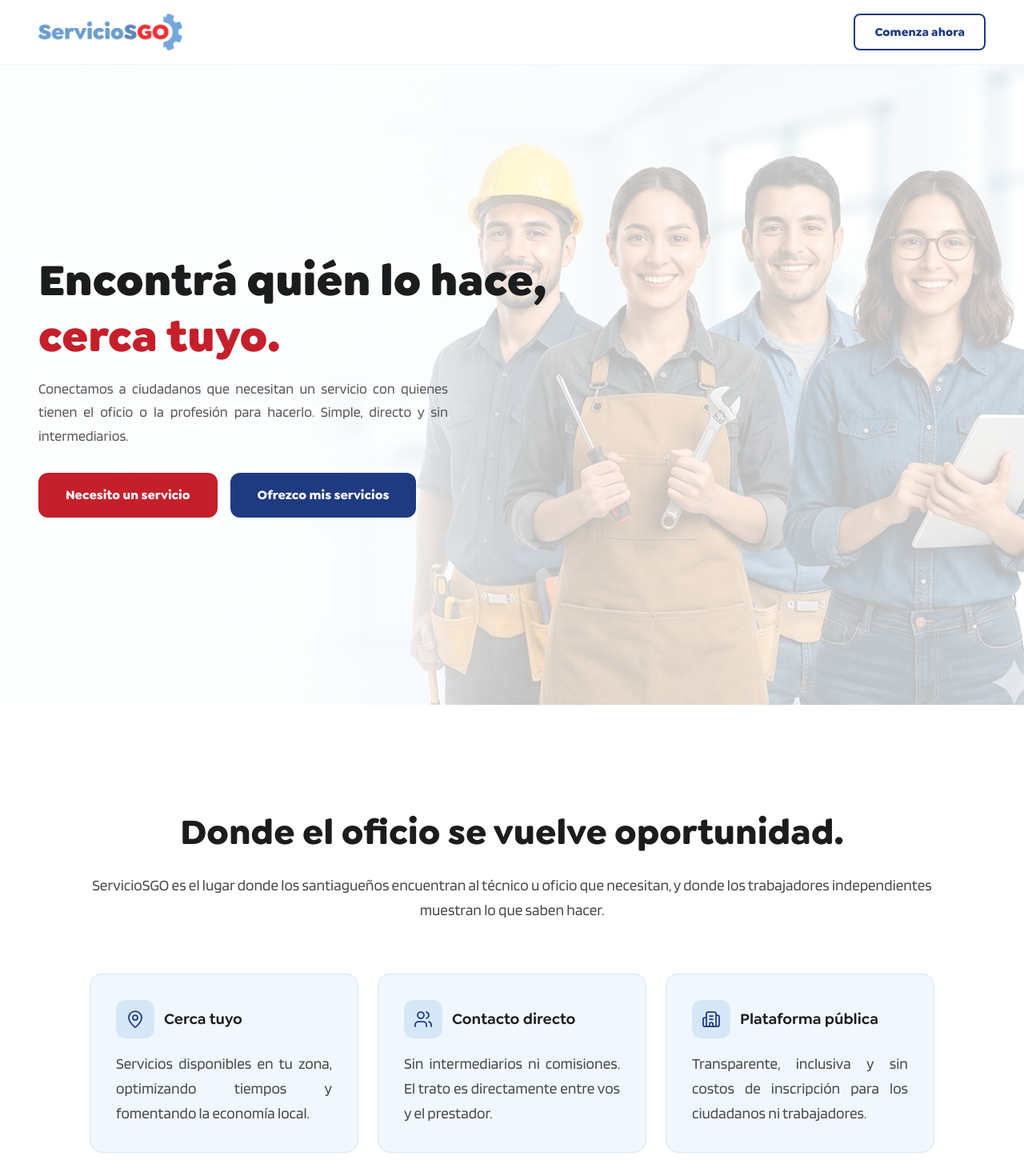
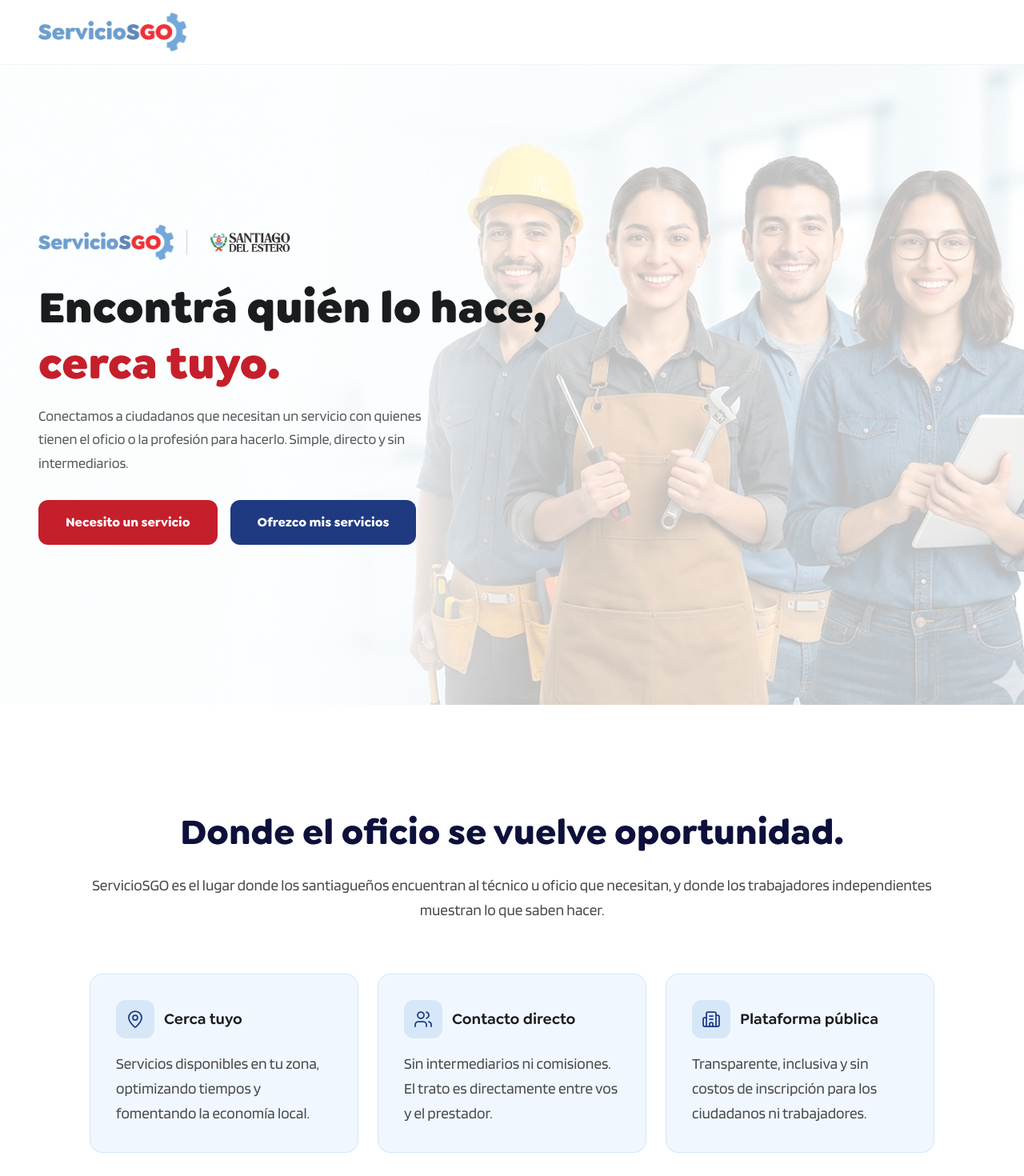
Before and after one commit to agustinatahhan/serviciosgo, a Next.js app: page / in a window 1280 px wide. Shown: the top 1470 px of the page at 80% size. Built offline with nearby package versions, Linux system fonts and the light colour scheme.

Commit message:
fix: styles

```diff
--- a/app/globals.css
+++ b/app/globals.css
@@ -125,7 +125,7 @@
 
 
   h2 {
-    @apply font-heading font-bold leading-snug text-[1.8rem] md:text-[2.8rem];
+    @apply font-heading font-bold leading-snug text-[2rem] md:text-[2.8rem];
   }
 
 
--- a/components/sections/CTADoble.tsx
+++ b/components/sections/CTADoble.tsx
@@ -44,7 +44,7 @@ export default function CTADoble() {
           whileInView={{ opacity: 1, y: 0 }}
           viewport={{ once: true, margin: "-60px" }}
           transition={{ duration: 0.55, delay: 0.2, ease: "easeOut" }}
-          className="flex flex-col sm:flex-row gap-4"
+          className="w-full flex flex-col md:w-auto md:items-center md:justify-center sm:flex-row gap-4"
         >
           <Button variant="primary">Necesito un servicio</Button>
           <Button variant="secondary">Ofrezco mis servicios</Button>
--- a/components/sections/Hero.tsx
+++ b/components/sections/Hero.tsx
@@ -23,12 +23,36 @@ export default function Hero() {
       />
 
       <div className="relative z-10 max-w-7xl mx-auto px-6 lg:px-12 w-full py-16">
-        <div className="flex flex-col justify-center gap-4 max-w-2xl md:mx-auto md:items-center md:text-center lg:mx-0 lg:items-start lg:text-left">
+        <div className="flex flex-col justify-center gap-4 max-w-2xl mx-auto items-center text-center lg:mx-0 lg:items-start lg:text-left">
+          <motion.div
+            initial={{ opacity: 0, y: 20 }}
+            animate={{ opacity: 1, y: 0 }}
+            transition={{ duration: 0.6, ease: "easeOut" }}
+            className="flex items-center lg:items-center gap-4 mb-2"
+          >
+            <Image
+              src="/images/logos/serviciosgo.png"
+              alt="Logo ServicioSGO"
+              width={160}
+              height={42}
+              className="object-contain h-9 lg:h-11 w-auto"
+              priority
+            />
+            <div className="w-px h-8 bg-gray-300" />
+            <Image
+              src="/images/logos/logosgo.png"
+              alt="Logo Santiago del Estero"
+              width={80}
+              height={42}
+              className="object-contain h-9 lg:h-11 w-auto"
+            />
+          </motion.div>
+
           <motion.h1
             initial={{ opacity: 0, y: 32 }}
             animate={{ opacity: 1, y: 0 }}
             transition={{ duration: 0.6, ease: "easeOut" }}
-            className="font-heading font-black leading-tight text-text"
+            className="font-heading font-black leading-tight text-text text-center lg:text-left"
           >
             Encontrá quién lo hace,{" "}
             <span className="text-red-dark">cerca tuyo.</span>
@@ -38,7 +62,7 @@ export default function Hero() {
             initial={{ opacity: 0, y: 28 }}
             animate={{ opacity: 1, y: 0 }}
             transition={{ duration: 0.6, delay: 0.15, ease: "easeOut" }}
-            className="text-gray-dark max-w-lg text-base lg:text-lg leading-relaxed font-body mb-4"
+            className="text-gray-dark max-w-lg text-base lg:text-lg leading-relaxed font-body mb-4 text-center lg:text-left"
           >
             Conectamos a ciudadanos que necesitan un servicio con quienes tienen
             el oficio o la profesión para hacerlo. Simple, directo y sin
@@ -49,7 +73,7 @@ export default function Hero() {
             initial={{ opacity: 0, y: 24 }}
             animate={{ opacity: 1, y: 0 }}
             transition={{ duration: 0.6, delay: 0.3, ease: "easeOut" }}
-            className="flex flex-col sm:flex-row gap-4"
+            className="w-full sm:w-auto flex flex-col sm:flex-row gap-4 "
           >
             <Button variant="primary">Necesito un servicio</Button>
             <Button variant="secondary">Ofrezco mis servicios</Button>
--- a/components/sections/Navbar.tsx
+++ b/components/sections/Navbar.tsx
@@ -5,6 +5,7 @@ import Image from "next/image";
 import { motion, AnimatePresence } from "framer-motion";
 import { Menu, X } from "lucide-react";
 import Button from "@/components/ui/Button";
+import Link from "next/link";
 
 const navLinks = [
   { label: "Inicio", href: "#inicio" },
@@ -28,7 +29,7 @@ export default function Navbar() {
       transition={{ duration: 0.25 }}
       className="sticky top-0 z-50 bg-white border-b border-gray-100"
     >
-      <nav className="max-w-7xl mx-auto px-6 lg:px-12 flex items-center justify-between h-20">
+      <nav className="max-w-7xl mx-auto px-6 lg:px-12 flex items-center justify-between h-16 lg:h-20">
         <div className="flex items-center gap-4">
           <a href="#inicio" className="flex items-center">
             <Image
@@ -36,7 +37,7 @@ export default function Navbar() {
               alt="Logo ServicioSGO"
               width={180}
               height={48}
-              className="object-contain "
+              className="object-contain h-8 w-auto lg:h-12"
               priority
             />
           </a>
@@ -64,9 +65,16 @@ export default function Navbar() {
           ))}
         </ul> */}
 
-        <Button variant="outline-navy" className=" lg:inline-flex">
+        {/* <Button
+          variant="outline-navy"
+          className="text-xs px-3 py-2 lg:text-[0.9375rem] lg:px-6 lg:py-2.5 lg:inline-flex"
+        >
+          <Link href="#servicios">
+
+
           Comenza ahora
-        </Button>
+          </Link>
+        </Button> */}
 
         {/* <button
           type="button"
--- a/components/sections/QueEs.tsx
+++ b/components/sections/QueEs.tsx
@@ -35,10 +35,10 @@ export default function QueEs() {
           transition={{ duration: 0.6, ease: "easeOut" }}
           className="text-center mb-16"
         >
-          <h2 className="font-heading font-bold text-text mb-5">
+          <h2 className="mb-5">
             Donde el oficio se vuelve oportunidad.
           </h2>
-          <p className="text-center">
+          <p className="md:text-center">
             ServicioSGO es el lugar donde los santiagueños encuentran al  técnico u oficio que necesitan, y donde los
             trabajadores independientes muestran lo que saben hacer.
           </p>
@@ -64,7 +64,7 @@ export default function QueEs() {
                 {feat.title}
               </h5>
               </div>
-              <p className="">
+              <p className="text-left">
                 {feat.description}
               </p>
             </motion.div>
```
